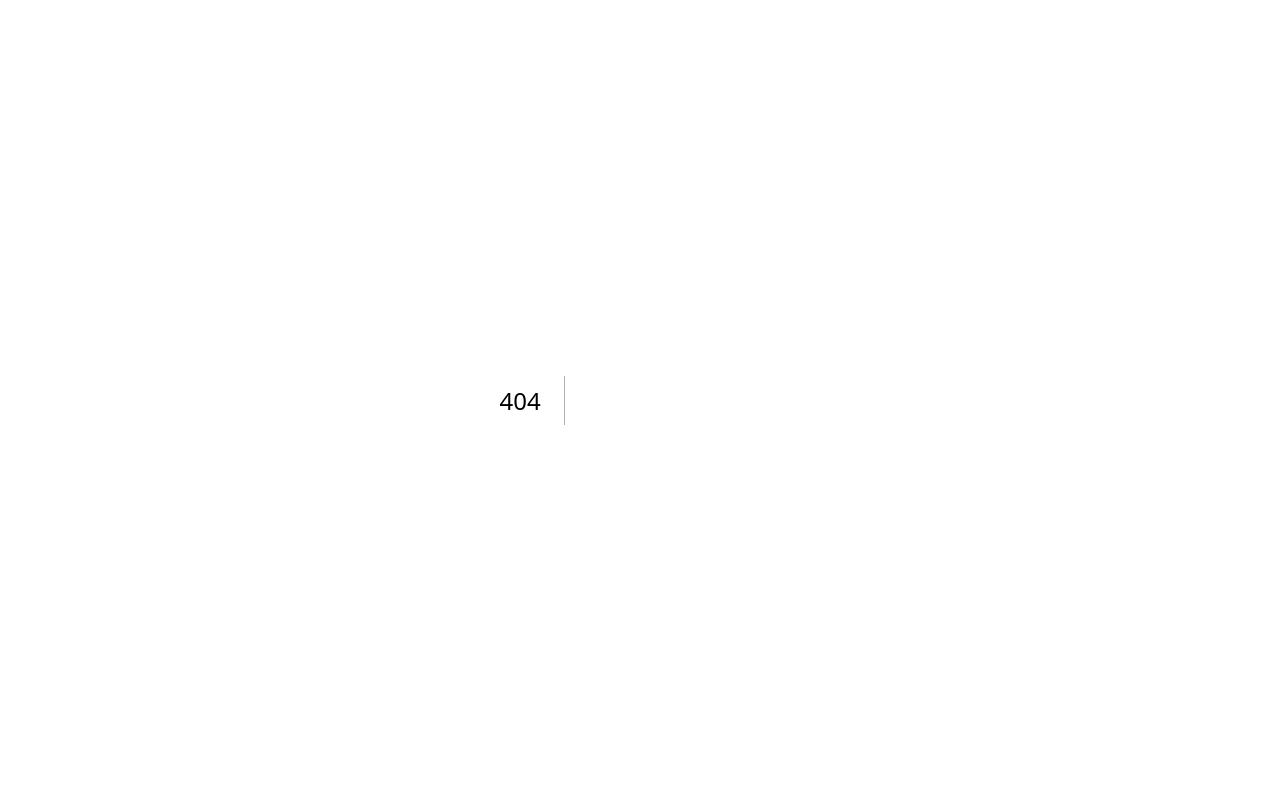
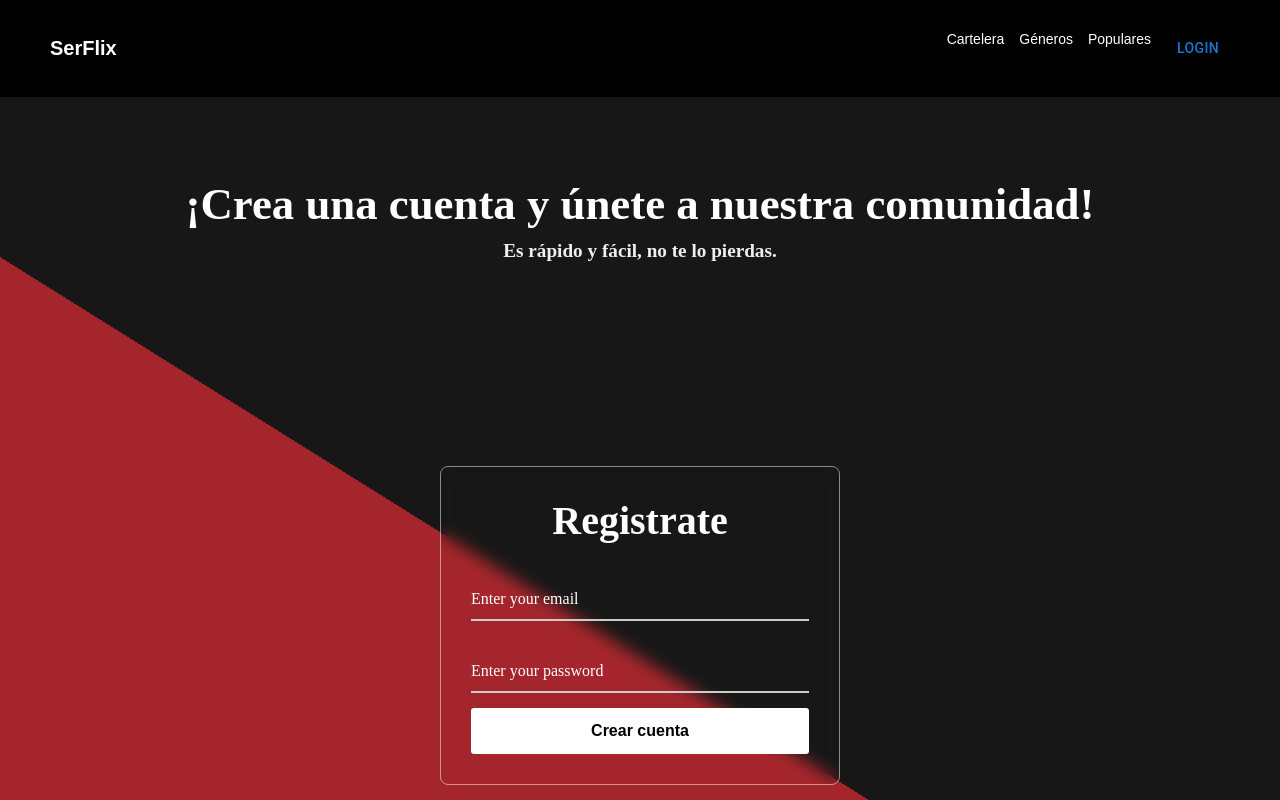
Before and after one commit to Manuel-2400/my-serflix-web, a Next.js app: page /register in a window 1280 px wide. Before the commit this address had no page. Shown: the top 800 px of the page. Built offline with nearby package versions, Linux system fonts and the light colour scheme.

Commit message:
feat: implementacion de login 20%

```diff
--- a/src/app/body.css
+++ b/src/app/body.css
@@ -9,7 +9,16 @@
     display: flex;
     justify-content: center;
     align-items: center;
-    background: linear-gradient(to bottom right, #000000 32%, #141414 51%, #8b0000 44%);
+    background: linear-gradient(to bottom right, #000000 32%, #141414 51%, rgb(164, 38, 44) 44%);
+    transition: background 1.5s ease;
+  }
+
+  .YourLogin {
+    height: 100vh;
+    display: flex;
+    justify-content: center;
+    align-items: center;
+    background: linear-gradient(to bottom right, #000000 32%, #141414 51%, rgb(164, 38, 44) 44%);
     transition: background 1.5s ease;
   }
 
--- /dev/null
+++ b/src/app/register/page.tsx
@@ -0,0 +1,33 @@
+"use client";
+
+import { Main } from "@/layout/Main/main";
+import './register.css'
+
+const Register = () => {
+    return (
+        <Main>
+            <section className="Register" >
+                <div className="wrapper">
+                    <form action="#">
+                        <h2>Registrate</h2>
+                        <div className="input-field">
+                            <input type="text" required />
+                            <label>Enter your email</label>
+                        </div>
+                        <div className="input-field">
+                            <input type="password" required />
+                            <label>Enter your password</label>
+                        </div>
+                        <button type="submit">Crear cuenta</button>
+                    </form>
+                </div>
+                <div className="invite-text">
+                    <h1 className="invite-heading">¡Crea una cuenta y únete a nuestra comunidad!</h1>
+                    <h3 className="invite-subheading">Es rápido y fácil, no te lo pierdas.</h3>
+                </div>
+            </section>
+        </Main>
+    );
+}
+
+export default Register
--- /dev/null
+++ b/src/app/register/register.css
@@ -0,0 +1,199 @@
+/* Estilos generales */
+.Register {
+    height: 100vh;
+    display: flex;
+    flex-wrap: wrap;
+    flex-wrap: wrap-reverse;
+    justify-content: center;
+    align-items: center;
+    background: black;
+    padding: 0 20px;
+    text-align: center;
+    gap: 5%;
+    background: linear-gradient(to top right, rgb(164, 38, 44) 40%, #000000e8 24%);
+  }
+
+  .wrapper {
+    width: 100%;
+    max-width: 400px;
+    border-radius: 8px;
+    padding: 30px;
+    text-align: center;
+    border: 1px solid rgba(255, 255, 255, 0.5);
+    backdrop-filter: blur(8px);
+    -webkit-backdrop-filter: blur(8px);
+    margin-bottom: 30px;
+  }
+
+  form {
+    display: flex;
+    flex-direction: column;
+  }
+
+  h2 {
+    font-size: 2rem;
+    margin-bottom: 20px;
+    color: #fff;
+  }
+
+  .input-field {
+    position: relative;
+    border-bottom: 2px solid #ccc;
+    margin: 15px 0;
+  }
+
+  .input-field label {
+    position: absolute;
+    top: 50%;
+    left: 0;
+    transform: translateY(-50%);
+    color: #fff;
+    font-size: 16px;
+    pointer-events: none;
+    transition: 0.15s ease;
+  }
+
+  .input-field input {
+    width: 100%;
+    height: 40px;
+    background: transparent;
+    border: none;
+    outline: none;
+    font-size: 16px;
+    color: #fff;
+  }
+
+  .input-field input:focus~label,
+  .input-field input:valid~label {
+    font-size: 0.8rem;
+    top: 10px;
+    transform: translateY(-120%);
+  }
+
+  button {
+    background: #fff;
+    color: #000;
+    font-weight: 600;
+    border: none;
+    padding: 12px 20px;
+    cursor: pointer;
+    border-radius: 3px;
+    font-size: 16px;
+    border: 2px solid transparent;
+    transition: 0.3s ease;
+  }
+
+  button:hover {
+    color: #fff;
+    border-color: #fff;
+    background: rgba(255, 255, 255, 0.15);
+  }
+
+  /* Invitación */
+  .invite-text {
+    text-align: center;
+    color: #fff;
+  }
+
+  .invite-heading {
+    font-size: 2.5rem;
+    margin-bottom: 10px;
+    font-weight: bold;
+  }
+
+  .invite-subheading {
+    font-size: 1.2rem;
+    color: #efefef;
+  }
+
+  /* Estilos responsive */
+
+  /* Pantallas pequeñas (teléfonos móviles) */
+  @media screen and (max-width: 600px) {
+    .wrapper {
+      width: 100%;
+      max-width: 90%;
+      padding: 20px;
+    }
+
+    h2 {
+      font-size: 1.5rem;
+    }
+
+    .input-field label,
+    .input-field input {
+      font-size: 14px;
+    }
+
+    button {
+      padding: 10px 15px;
+      font-size: 14px;
+    }
+
+    .invite-heading {
+      font-size: 2rem;
+    }
+
+    .invite-subheading {
+      font-size: 1rem;
+    }
+  }
+
+  /* Pantallas medianas (tabletas) */
+  @media screen and (max-width: 1024px) {
+    .wrapper {
+      width: 80%;
+      max-width: 500px;
+    }
+
+    h2 {
+      font-size: 2rem;
+    }
+
+    .input-field label,
+    .input-field input {
+      font-size: 15px;
+    }
+
+    button {
+      padding: 12px 18px;
+      font-size: 15px;
+    }
+
+    .invite-heading {
+      font-size: 2.2rem;
+    }
+
+    .invite-subheading {
+      font-size: 1.1rem;
+    }
+  }
+
+  /* Pantallas grandes */
+  @media screen and (min-width: 1200px) {
+    .wrapper {
+      max-width: 400px;
+    }
+
+    h2 {
+      font-size: 2.5rem;
+    }
+
+    .input-field label,
+    .input-field input {
+      font-size: 16px;
+    }
+
+    button {
+      padding: 12px 20px;
+      font-size: 16px;
+    }
+
+    .invite-heading {
+      font-size: 2.8rem;
+    }
+
+    .invite-subheading {
+      font-size: 1.2rem;
+    }
+  }
--- a/src/layout/Main/subComponents/Header/header.tsx
+++ b/src/layout/Main/subComponents/Header/header.tsx
@@ -2,9 +2,13 @@
 import React, { useState } from "react";
 import Link from "next/link";
 import './header.css';
+import { Button } from "@mui/material";
+import { useAuth } from "@/hooks/useAuth";
 
 export const Header = () => {
   const [isMenuOpen, setIsMenuOpen] = useState(false);
+
+  const { isLoggedIn, logout } = useAuth()
 
   const toggleMenu = () => {
     setIsMenuOpen(!isMenuOpen);
@@ -18,6 +22,11 @@ export const Header = () => {
           <li><Link href="./../billboard" className="nav-link">Cartelera</Link></li>
           <li><Link href="./../genres" className="nav-link">Géneros</Link></li>
           <li><Link href="./../popular" className="nav-link">Populares</Link></li>
+          {isLoggedIn ?
+          <li><Button className="nav-link" onClick={logout}>Salir</Button></li>
+          :
+          <li><Button className="nav-link" href="./">Login</Button></li>
+          }
         </ul>
         {/* <Link href="/iniciar-sesion" className="nav-link login">Iniciar sesión</Link> */}
       </nav>
```
Also changed, not shown: src/app/genres/genres.css (added, +82 -0 lines), src/app/genres/page.tsx (+58 -22 lines), src/app/page.tsx (+8 -10 lines).
